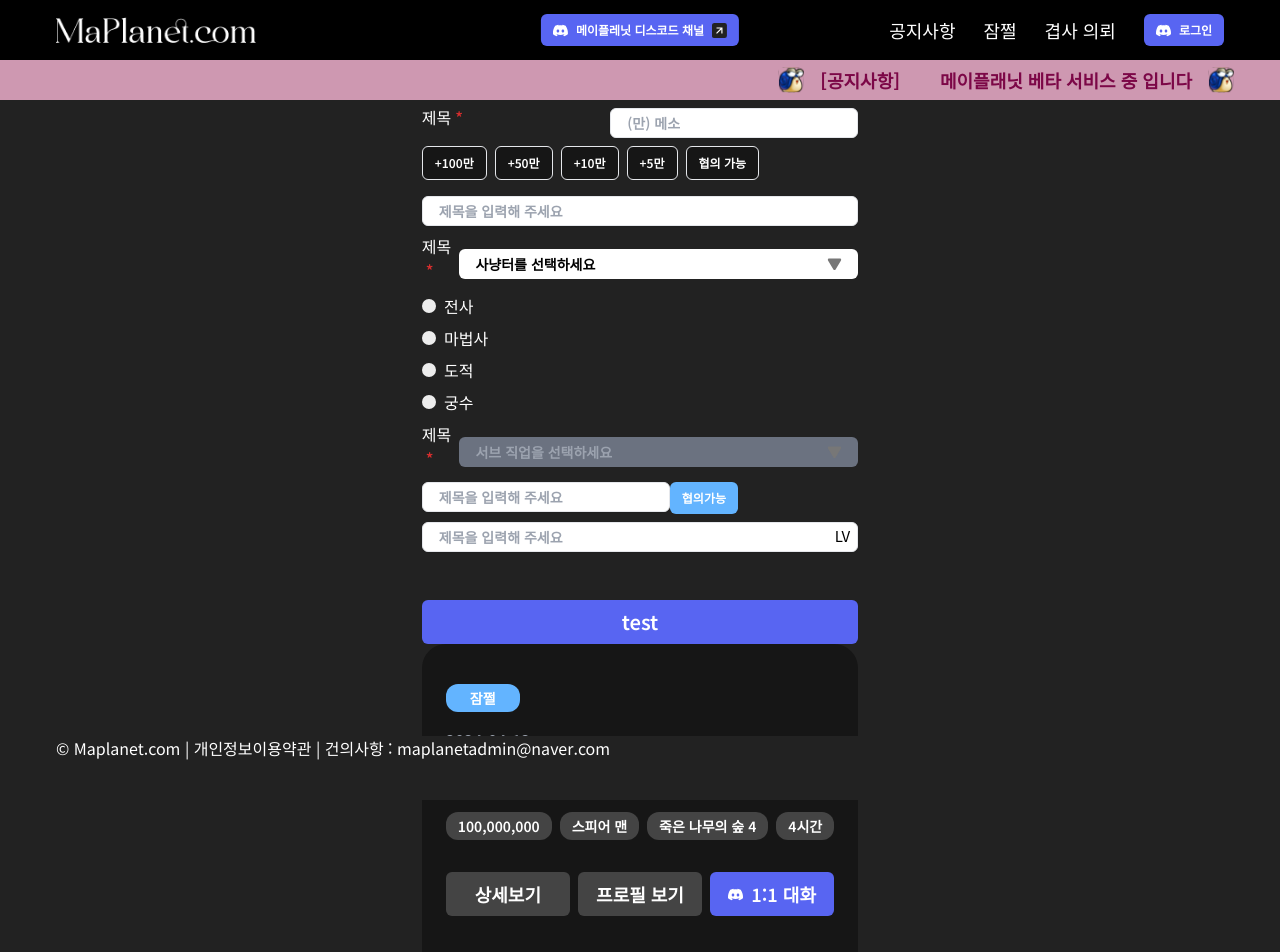
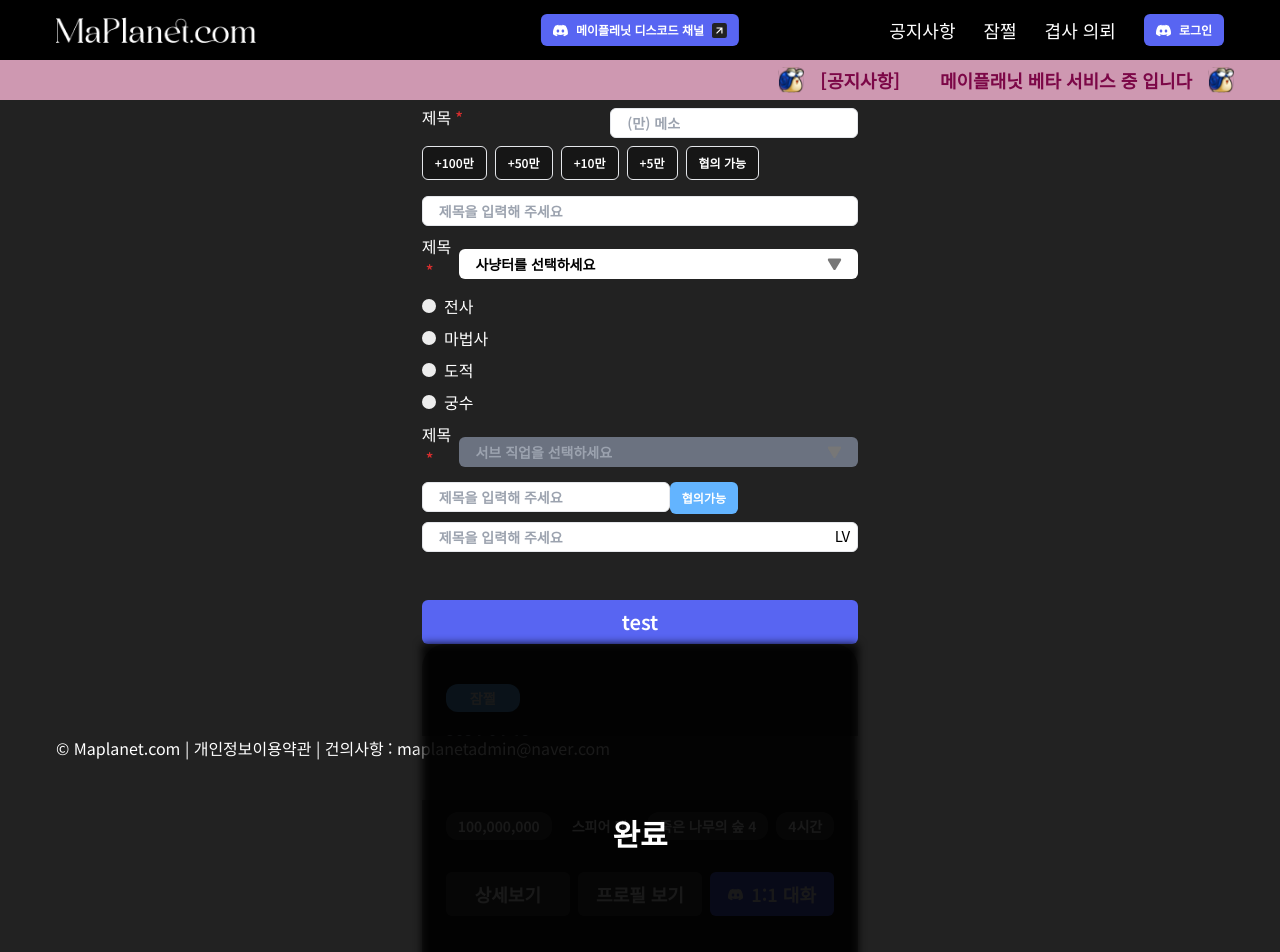
Before and after one commit to osh6006/Maplanet_Front, a Next.js app: page /testcomp in a window 1280 px wide. Shown: the top 952 px of the page. Built offline with nearby package versions, Linux system fonts and the light colour scheme; grey boxes are pictures that could not be loaded.

Commit message:
Refactor : Post Card UI 리팩토링

```diff
--- a/src/app/(home)/testcomp/page.tsx
+++ b/src/app/(home)/testcomp/page.tsx
@@ -328,6 +328,8 @@ const TestCompPage: React.FunctionComponent<any> = ({}) => {
         manner={44}
         unManner={2}
         view={20}
+        avatarUrl=''
+        completed
       />
     </div>
   );
--- a/src/components/ui/badge.tsx
+++ b/src/components/ui/badge.tsx
@@ -2,8 +2,8 @@ import clsx from 'clsx';
 
 interface IBadgeProps {
   children: React.ReactNode;
-  color: string;
   size?: 'basic' | 'select' | 'card';
+  className?: string;
 }
 
 const sizes = {
@@ -12,13 +12,13 @@ const sizes = {
   card: 'px-[12px] py-[4px] rounded-xl'
 };
 
-const Badge: React.FunctionComponent<IBadgeProps> = ({ color, size = 'basic', children }) => {
+const Badge: React.FunctionComponent<IBadgeProps> = ({ size = 'basic', children, className }) => {
   return (
     <div
       className={clsx(
-        'flex items-center justify-center text-sm font-semibold text-white',
-        color ? color : 'bg-[#44444]',
-        size ? sizes[size] : ''
+        'flex items-center justify-center gap-x-2 text-sm font-semibold text-white',
+        size ? sizes[size] : '',
+        className ? className : ''
       )}>
       {children}
     </div>
--- a/src/components/ui/post-card.tsx
+++ b/src/components/ui/post-card.tsx
@@ -15,8 +15,10 @@ interface IPostCardProps {
   time: string;
   nickName: string;
   manner: number;
+  avatarUrl: string;
   unManner: number;
   view: number;
+  completed: boolean;
 }
 
 const PostCard: React.FunctionComponent<IPostCardProps> = ({
@@ -30,28 +32,40 @@ const PostCard: React.FunctionComponent<IPostCardProps> = ({
   nickName,
   manner,
   unManner,
-  view
+  view,
+  avatarUrl,
+  completed
 }) => {
   return (
-    <div className='flex flex-col rounded-3xl  bg-[#161616] p-10 px-6'>
+    <div className='relative flex flex-col  rounded-3xl bg-[#161616] p-10 px-6'>
+      {completed ? (
+        <div className='absolute inset-0 z-30 flex items-center justify-center'>
+          <div className='relative flex h-full w-full items-center justify-center'>
+            <h1 className='z-10 text-3xl font-semibold'>완료</h1>
+            <div className='absolute inset-0 bg-black/90 blur-sm '></div>
+          </div>
+        </div>
+      ) : (
+        ''
+      )}
       <div className='w-fit'>
-        <Badge color='bg-main' size='basic'>
+        <Badge className='bg-main' size='basic'>
           {type}
         </Badge>
       </div>
       <time className='mt-4 font-medium text-gray-400'>{date}</time>
       <h1 className='my-2 text-xl font-semibold'>{title}</h1>
       <div className='my-4 flex flex-nowrap items-center gap-x-2'>
-        <Badge size='card' color='bg-[#444]'>
+        <Badge size='card' className='bg-[#444] text-yellow-400'>
           {meso}
         </Badge>
-        <Badge size='card' color='bg-[#444]'>
+        <Badge size='card' className='bg-red-600'>
           {subjob}
         </Badge>
-        <Badge size='card' color='bg-[#444]'>
+        <Badge size='card' className='bg-[#444]'>
           {map}
         </Badge>
-        <Badge size='card' color='bg-[#444]'>
+        <Badge size='card' className='bg-[#444]'>
           {time}
         </Badge>
       </div>
@@ -81,6 +95,7 @@ const PostCard: React.FunctionComponent<IPostCardProps> = ({
 
       <div className='mt-6 flex items-center justify-between leading-3'>
         <div className='flex items-center gap-x-3 text-gray-400'>
+          {/* Avatar URL */}
           <Avatar imgUrl={faker.image.avatarGitHub()} size={35} />
           <p>{nickName}</p>
           <Icon src={'/svgs/maple.svg'} alt='manner' size={20} />
--- a/tailwind.config.ts
+++ b/tailwind.config.ts
@@ -16,7 +16,16 @@ const config: Config = {
         discord: '#5865F2',
         background: '#222222',
         tableBackground: '#161616',
-        lightGray: '#444'
+        lightGray: '#444',
+        red: '#DE3B5A',
+        green: '#04BC00',
+        teal: '#00BC78',
+        violet: '#9051E1',
+        yellow: '#EBFF00',
+        warrior: '#DE3B5A',
+        wizard: '#3CACC3',
+        thief: '#A373E0',
+        archer: '#A5CC4D'
       },
       fontSize: {
         header: '10px'
```
